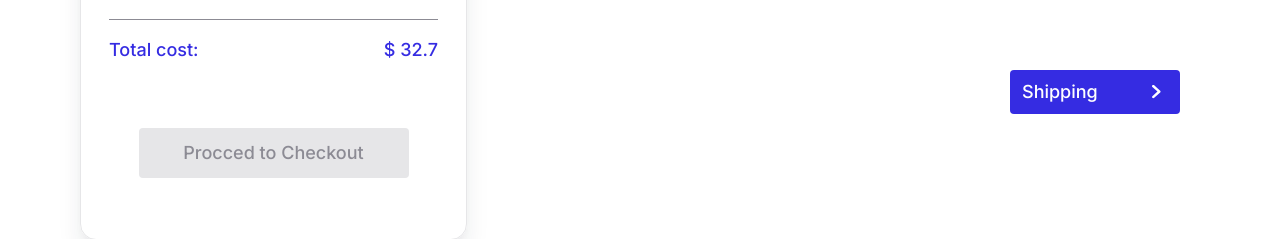
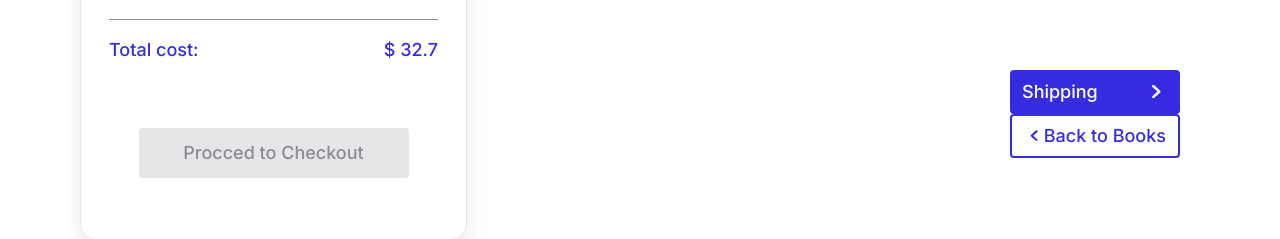
Before and after one commit to Jdvd01/c18-46-t-java-react, a React (Vite) app in the folder Frontend/: page /cart in a window 1280 px wide. Shown: the part 422-661 px from the top of the page. Built offline with nearby package versions, Linux system fonts and the light colour scheme; no server answers.

Commit message:
style(cart): :construction: add button back to books | refactored button
props added to ChangeTabButton: rightIcon, leftIcon, addedStyles

```diff
--- a/Frontend/src/components/cart/ChangeTabButton.jsx
+++ b/Frontend/src/components/cart/ChangeTabButton.jsx
@@ -1,12 +1,16 @@
-import { RightArrowSVG } from "../../assets/svg/RightArrowSVG";
-
-export const ChangeTabButton = ({clickHandler, text}) => {
+export const ChangeTabButton = ({
+  clickHandler,
+  text,
+  rightIcon = null,
+  leftIcon = null,
+  addedStyles = ""
+}) => {
   return (
     <button
       onClick={() => clickHandler()}
-      className="w-[170px] px-[12px] py-[8px] bg-primary-500 text-body-1 font-inter position absolute top-2/3 right-[20px] text-white flex rounded-[4px] justify-between items-center"
+      className={`w-[170px] h-[44px] px-[12px] py-[8px] text-body-1 font-inter flex rounded-[4px] justify-between items-center ${addedStyles}`}
     >
-      {text} <RightArrowSVG color="#fff" />
+      {leftIcon} {text} {rightIcon}
     </button>
   );
 };
--- a/Frontend/src/views/Cart.jsx
+++ b/Frontend/src/views/Cart.jsx
@@ -1,5 +1,10 @@
 import { useState } from "react";
+import { useNavigate } from "react-router-dom";
 import { TabNav } from "../components/cart/TabNav";
+
+// components
+import { RightArrowSVG } from "../assets/svg/RightArrowSVG";
+import { LeftArrowSVG } from "../assets/svg/LeftArrowSVG";
 
 // utils
 import isNotLastTab from "../utils/cart/tabs/isNotLastTab";
@@ -10,6 +15,7 @@ const tabs = ["cart", "shipping", "payment"];
 
 export const Cart = () => {
   const [currentTab, setCurrentTab] = useState(0);
+  const navigate = useNavigate();
 
   const handleClick = () => {
     setCurrentTab((currIdx) => (isNotLastTab(tabs, currIdx) ? currIdx + 1 : 0));
@@ -20,7 +26,20 @@ export const Cart = () => {
         {/* <TabNav currentTab={currentTab} tabs={tabs} /> */}
         <TabNav tabs={tabs} currentTab={currentTab} />
         <OrdenSummary />
-        <ChangeTabButton clickHandler={handleClick} text="Shipping" />
+        <div className="position absolute top-2/3 right-[20px]">
+          <ChangeTabButton
+            clickHandler={handleClick}
+            text="Shipping"
+            addedStyles="text-white bg-primary-500"
+            rightIcon={<RightArrowSVG color="#fff" />}
+          />
+          <ChangeTabButton
+            clickHandler={() => navigate("/")}
+            text="Back to Books"
+            addedStyles="border-[2px] py-[10px] border-primary-500 bg-white w-[170px] text-primary-500 text-nowrap"
+            leftIcon={<LeftArrowSVG color="#352CE2" />}
+          />
+        </div>
       </div>
     </div>
   );
```
